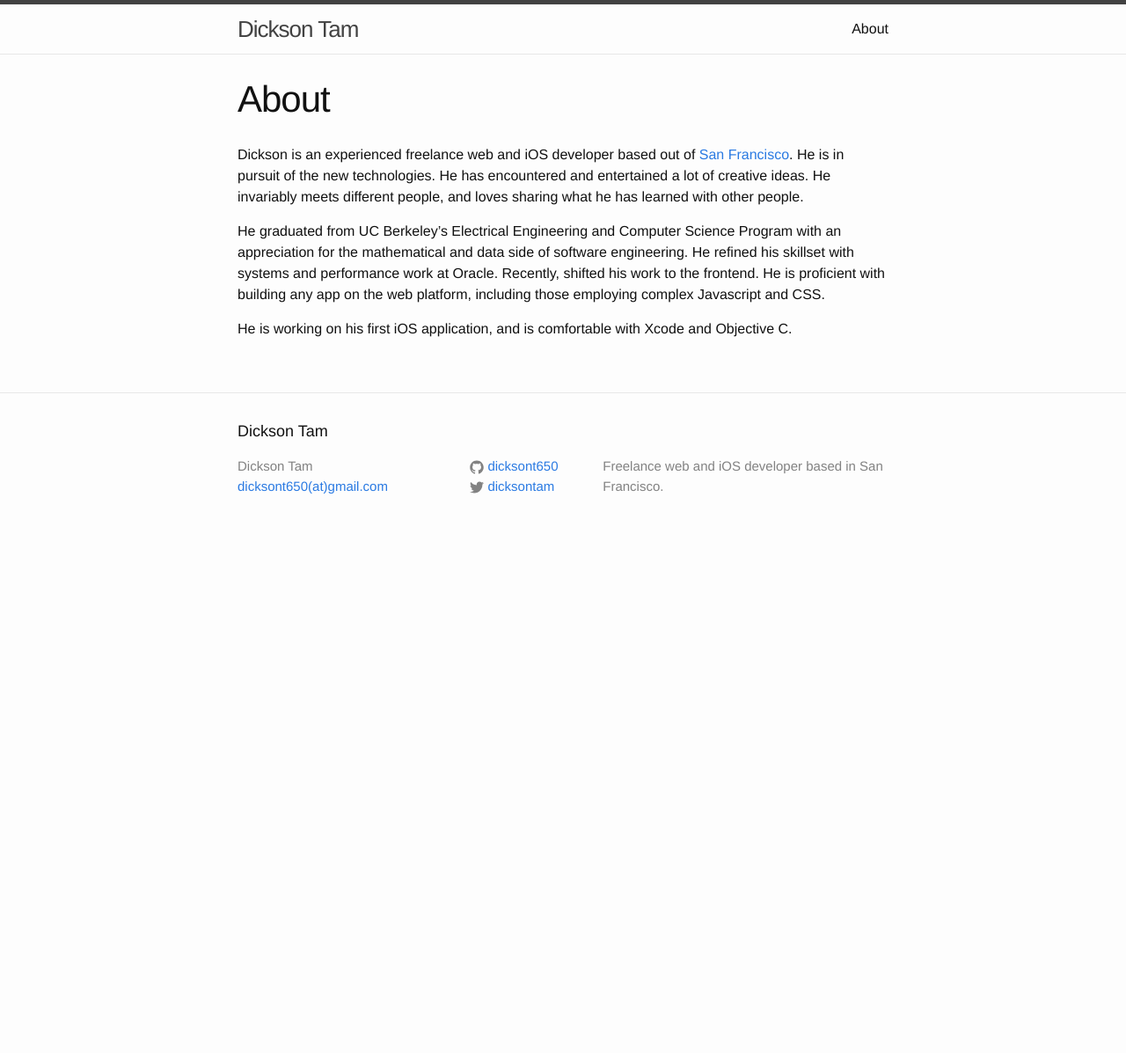
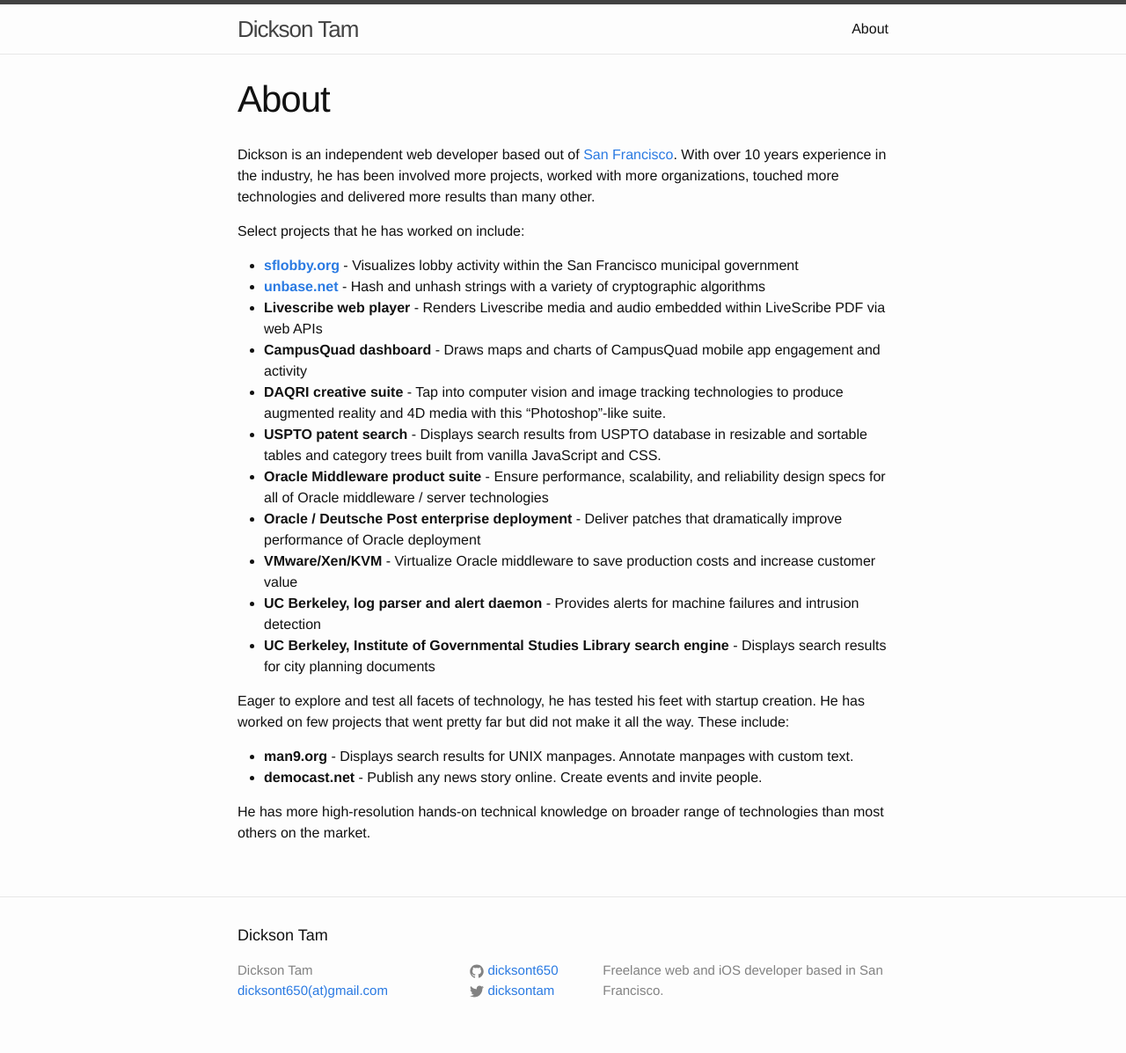
Before and after one commit to dicksont/dicksont.github.io, a Jekyll site: the page built from about.md, in a window 1280 px wide. Shown: the whole page at 88% size. Built offline with Jekyll 4.4.1, drawn with Linux system fonts in a browser that asks for light colours; before the commit the page ends 900 px from its top, so only the background shows below that.

Commit message:
Updated about.

```diff
--- a/about.md
+++ b/about.md
@@ -4,8 +4,27 @@ title: About
 permalink: /about/
 ---
 
-Dickson is an experienced freelance web and iOS developer based out of [San Francisco](https://www.google.com/maps/place/San+Francisco,+CA/@37.7577,-122.4376,12z/data=!3m1!4b1!4m2!3m1!1s0x80859a6d00690021:0x4a501367f076adff). He is in pursuit of the new technologies. He has encountered and entertained a lot of creative ideas. He invariably meets different people, and loves sharing what he has learned with other people.
+Dickson is an independent web developer based out of [San Francisco](https://www.google.com/maps/place/San+Francisco,+CA/@37.7577,-122.4376,12z/data=!3m1!4b1!4m2!3m1!1s0x80859a6d00690021:0x4a501367f076adff). With over 10 years experience in the industry, he has been involved more projects, worked with more organizations, touched more technologies and delivered more results than many other.
 
-He graduated from UC Berkeley's Electrical Engineering and Computer Science Program with an appreciation for the mathematical and data side of software engineering. He refined his skillset with systems and performance work at Oracle. Recently, shifted his work to the frontend. He is proficient with building any app on the web platform, including those employing complex Javascript and CSS.
+Select projects that he has worked on include:
 
-He is working on his first iOS application, and is comfortable with Xcode and Objective C.
+
+- **[sflobby.org](http://sflobby.org/)** - Visualizes lobby activity within the San Francisco municipal government
+- **[unbase.net](http://unbase.net/)** - Hash and unhash strings with a variety of cryptographic algorithms
+- **Livescribe web player** - Renders Livescribe media and audio embedded within LiveScribe PDF via web APIs
+- **CampusQuad dashboard** - Draws maps and charts of CampusQuad mobile app engagement and activity
+- **DAQRI creative suite** - Tap into computer vision and image tracking technologies to produce augmented reality and 4D media with this "Photoshop"-like suite.
+- **USPTO patent search** - Displays search results from USPTO database in resizable and sortable tables and category trees built from vanilla JavaScript and CSS.
+- **Oracle Middleware product suite** - Ensure performance, scalability, and reliability design specs for all of Oracle middleware / server technologies
+- **Oracle / Deutsche Post enterprise deployment** - Deliver patches that dramatically improve performance of Oracle deployment
+- **VMware/Xen/KVM** - Virtualize Oracle middleware to save production costs and increase customer value
+- **UC Berkeley, log parser and alert daemon** - Provides alerts for machine failures and intrusion detection
+- **UC Berkeley, Institute of Governmental Studies Library search engine** - Displays search results for city planning documents
+
+
+Eager to explore and test all facets of technology, he has tested his feet with startup creation. He has worked on few projects that went pretty far but did not make it all the way. These include:
+
+- **man9.org** - Displays search results for UNIX manpages. Annotate manpages with custom text.
+- **democast.net** - Publish any news story online. Create events and invite people.
+
+He has more high-resolution hands-on technical knowledge on broader range of technologies than most others on the market.
```
